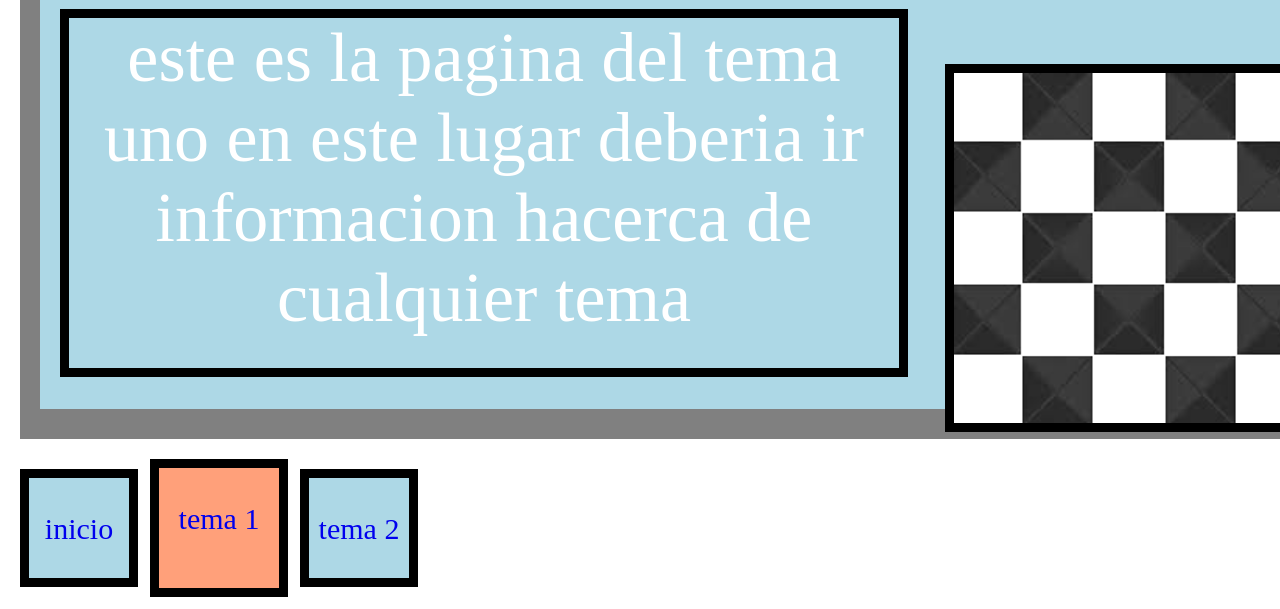
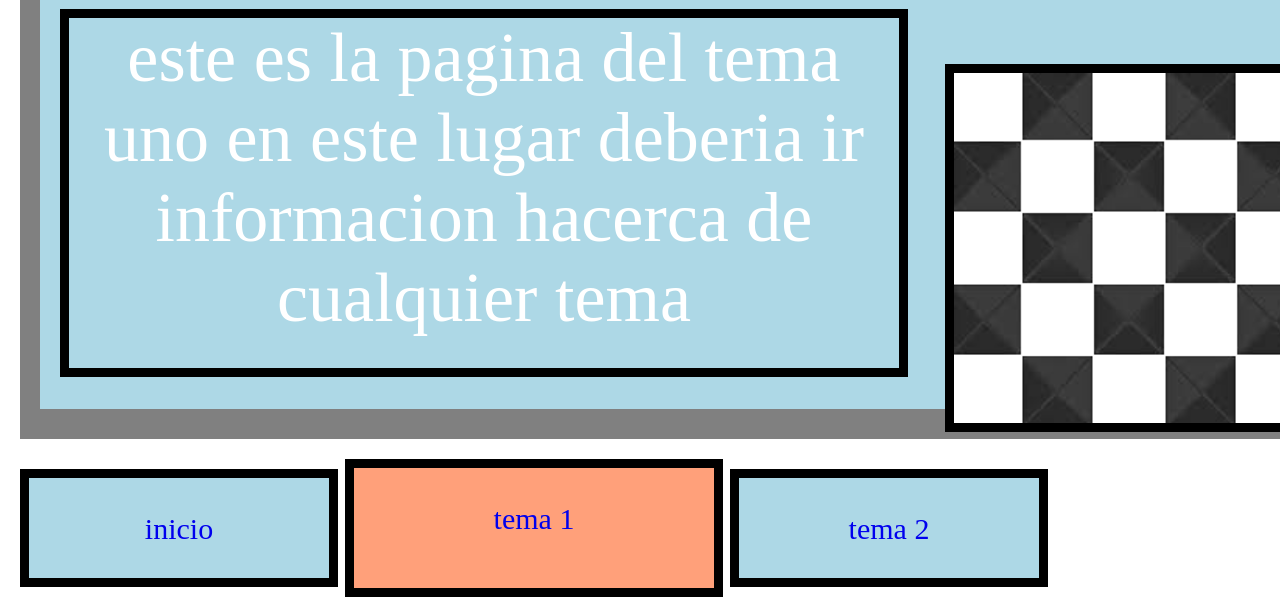
Before and after one commit to alejandro-ortiz-giraldo/parcial, a plain HTML site: page tema1.html in a window 1280 px wide. Shown: the part 191-800 px from the top of the page. Drawn offline with Linux system fonts and the light colour scheme.

Commit message:
Update tema1.html

```diff
--- a/tema1.html
+++ b/tema1.html
@@ -38,7 +38,7 @@
 	}
 	.inicio{
 		height: 100px;
-		width: 100px;
+		width: 300px;
 		border: solid black 9px;
 		position: absolute;
 		top: 660px;
@@ -48,21 +48,21 @@
 	}
 	.tema1{
 		height: 120px;
-		width: 120px;
+		width: 360px;
 		border: solid black 9px;
 		position: absolute;
 		top: 650px;
-		left: 150px;
+		left: 345px;
 		font-size: 30px;
 		background: lightsalmon;
 	}
 	.tema2{
 		height: 100px;
-		width: 100px;
+		width: 300px;
 		border: solid black 9px;
 		position: absolute;
 		top: 660px;
-		left: 300px;
+		left: 730px;
 		font-size: 30px;
 		background: lightblue;
 	}
```
